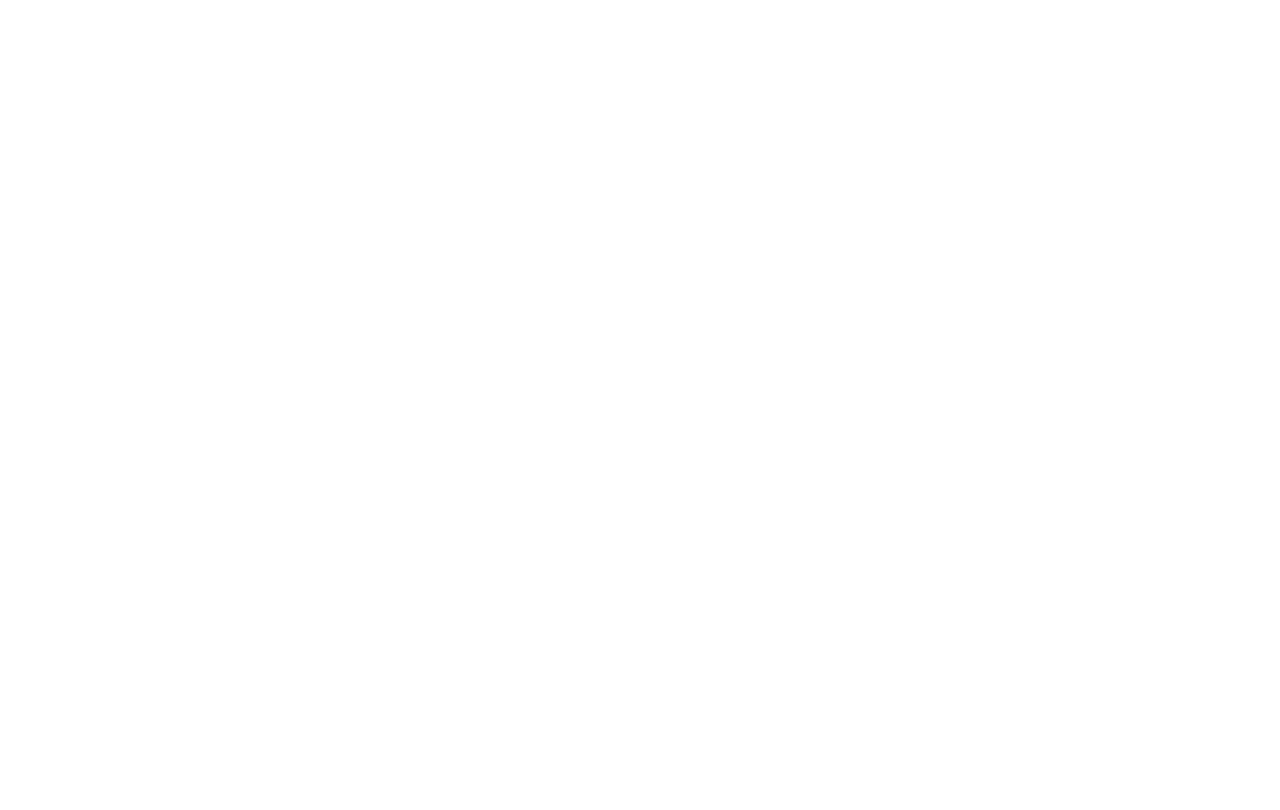
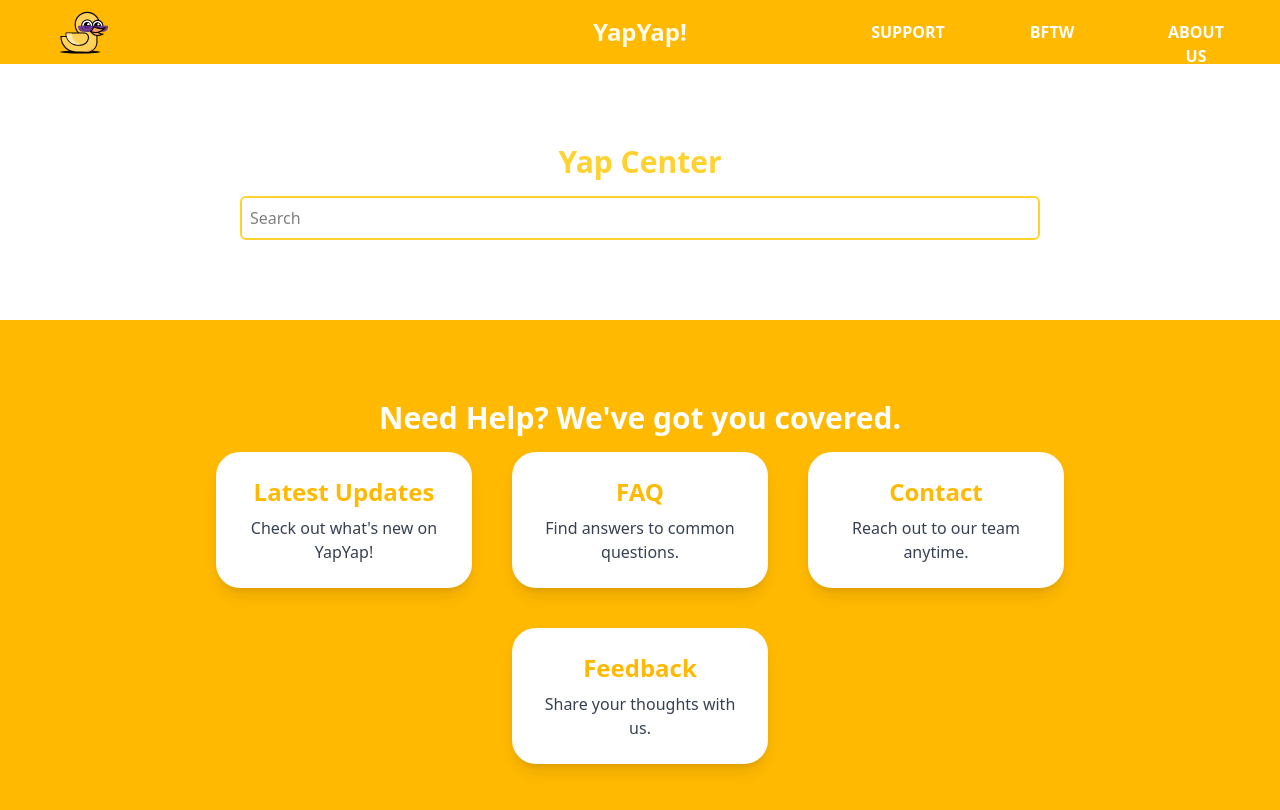
Before and after one commit to FardinAhmed3/YapYap, a React (Vite) app in the folder frontend/: page /support in a window 1280 px wide. Before the commit this address had no page. Shown: the top 810 px of the page. Built offline with nearby package versions, Linux system fonts and the light colour scheme.

Commit message:
feat: new support page #24

```diff
--- a/frontend/src/App.jsx
+++ b/frontend/src/App.jsx
@@ -3,6 +3,8 @@
 import HomePage from './pages/HomePage'
 import SignupPage from './pages/SignupPage';
 import Dashboard from './pages/Dashboard';
+import SupportPage from './pages/SupportPage';
+import AboutPage from './pages/AboutPage';
 
 function App() {
   return (
@@ -11,7 +13,8 @@
         <Route path="/" element={<HomePage />} />
         <Route path='/signup' element={<SignupPage/>} />
         <Route path='/dashboard' element={<Dashboard/>} />
-
+        <Route path='/support' element={<SupportPage/>} />
+        <Route path='/about' element={<AboutPage/>} />
       </Routes>
     </Router>
   )
--- a/frontend/src/components/Navbar.jsx
+++ b/frontend/src/components/Navbar.jsx
@@ -10,12 +10,12 @@
     }
 
     return(
-        <nav className="bg-amber-400 px-10 py-2">
+        <nav className="bg-amber-400 px-5 py-2">
             <div className="w-full mx-auto flex items-center justify-between">
 
                 {/* LOGO */}
                 <div className="flex">
-                    <img src="/YapYapLogo.svg" alt="duck logo" className="h-12 w-12 mr-2"></img>
+                    <Link to='/dashboard'><img src="/YapYapLogo.svg" alt="duck logo" className="h-12 w-32 bg-amber-400 hover:shadow-lg  hover:bg-amber-500 transition-transform transform duration-300 rounded-3xl"></img></Link>
                 </div>
 
                 {/* NAME */}
--- /dev/null
+++ b/frontend/src/components/SupportBox.jsx
@@ -0,0 +1,16 @@
+import { Link } from "react-router-dom";
+
+const SupportBox = ({page, title, desc}) => {
+    return (
+        <>
+        <Link to={page}>
+        <div className="rounded-3xl w-64 h-auto text-amber-400 bg-white shadow-lg p-6 text-center hover:bg-amber-500 hover:scale-105 hover:shadow-2xl hover:text-white transition-all duration-200">
+            <h1 className="font-bold text-2xl mb-2">{title}</h1>
+            <h2 className="text-gray-700">{desc}</h2>
+        </div>
+        </Link>
+        </>
+    );
+};
+
+export default SupportBox;
--- /dev/null
+++ b/frontend/src/pages/AboutPage.jsx
@@ -0,0 +1,12 @@
+import React from 'react'
+import Navbar from '../components/Navbar'
+
+const TeamPage = () => {
+    return(
+        <>
+        <Navbar/>
+        </>
+    )
+}
+
+export default TeamPage
--- /dev/null
+++ b/frontend/src/pages/SupportPage.jsx
@@ -0,0 +1,30 @@
+import React from 'react';
+import Navbar from '../components/Navbar';
+import SupportBox from '../components/SupportBox';
+
+const SupportPage = () => {
+    return (
+        <>
+            <div>
+                <Navbar />
+            </div>
+
+            <div className="h-64 w-full flex flex-col justify-center items-center m-0 p-20">
+                <h1 className="text-3xl font-bold text-amber-300 mb-4">Yap Center</h1>
+                <input className="p-2 border-2 w-200 border-amber-300 rounded-md" placeholder="Search" />
+            </div>
+
+            <div className="h-150 w-full bg-amber-400 m-0 p-20">
+                <h1 className="text-3xl font-bold text-white mb-4 flex flex-col justify-center items-center">Need Help? We've got you covered.</h1>
+                <div className='flex flex-wrap justify-center gap-10 max-w-6xl mx-auto'>
+                    <SupportBox page="/updates" title="Latest Updates" desc="Check out what's new on YapYap!"/>
+                    <SupportBox page="/faq" title="FAQ" desc="Find answers to common questions."/>
+                    <SupportBox page="/contact" title="Contact" desc="Reach out to our team anytime."/>
+                    <SupportBox page="/feedback" title="Feedback" desc="Share your thoughts with us."/>
+                </div>
+            </div>
+        </>
+    );
+};
+
+export default SupportPage;
```
Also changed, not shown: 1 other file (tests, documents, lock files or other folders).
